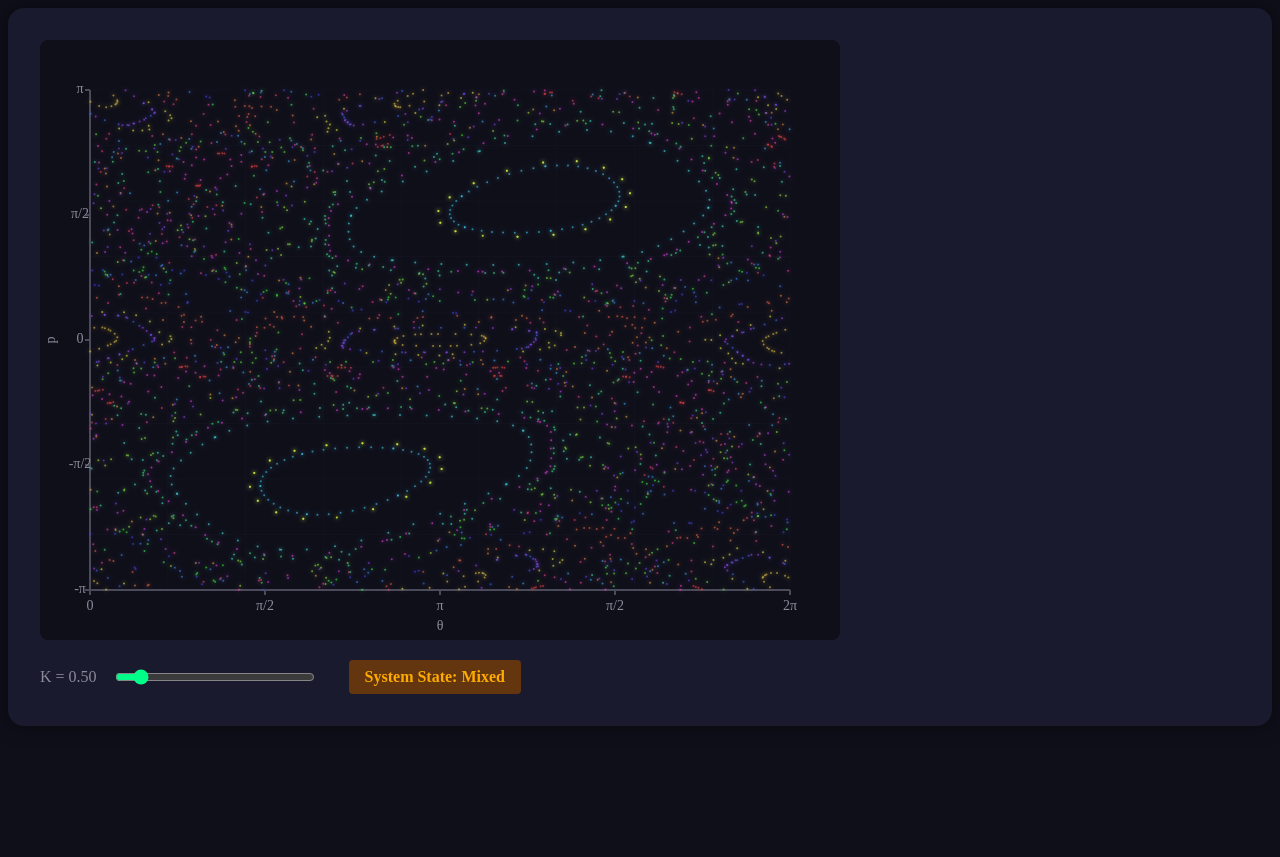
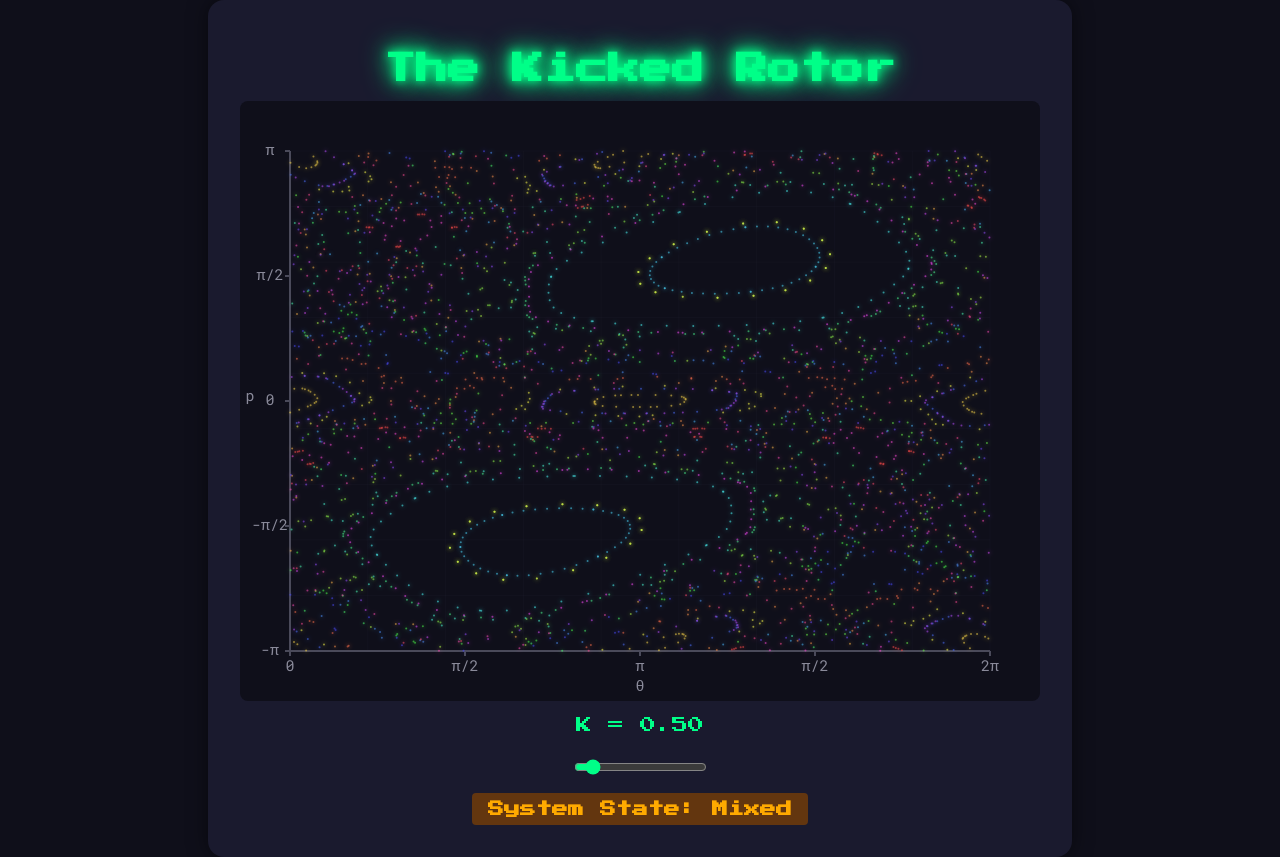
Before and after one commit to IlyaOrson/KickedRotor, a SvelteKit app: page / in a window 1280 px wide. Before the commit the page ends 800 px from the top, so only its background shows below. Built offline with nearby package versions, Linux system fonts and the light colour scheme.

Commit message:
Add title, nicer fonts and make it centered

```diff
--- a/src/routes/+page.svelte
+++ b/src/routes/+page.svelte
@@ -115,6 +115,7 @@
 </script>
 
 <div class="kicked-rotor">
+  <h1 class="title">The Kicked Rotor</h1>
   <div
     class="svg-container"
     onclick={handleCanvasClick}
@@ -167,10 +168,9 @@
     <!-- Axis Labels and Ticks -->
     <text x={WIDTH / 2} y={HEIGHT - 10} class="axis-label">θ</text>
     <text
-      x={15}
+      x={10}
       y={HEIGHT / 2}
-      class="axis-label"
-      transform="rotate(-90, 15, {HEIGHT / 2})">p</text
+      class="axis-label">p</text
     >
 
     <!-- p-axis ticks -->
@@ -180,7 +180,7 @@
       <text
         x={MARGIN - 10}
         {y}
-        class="tick-label"
+        class="tick-label y-axis-label"
         text-anchor="end"
         dominant-baseline="middle"
       >
@@ -203,7 +203,7 @@
       <text
         {x}
         y={HEIGHT - MARGIN + 20}
-        class="tick-label"
+        class="tick-label x-axis-label"
         text-anchor="middle"
       >
         {theta === 0
@@ -236,7 +236,8 @@
 
   <div class="controls">
     <div class="parameter-control">
-      <label for="k-param">K = {k.toFixed(2)}</label>
+      <div class="k-value">K = {k.toFixed(2)}</div>
+      <!-- <label for="k-param">K = {k.toFixed(2)}</label> -->
       <input
         id="k-param"
         type="range"
@@ -259,17 +260,42 @@
 </div>
 
 <style>
+  @import url('https://fonts.googleapis.com/css2?family=Press+Start+2P&display=swap');
+  @import url('https://fonts.googleapis.com/css2?family=Roboto+Mono&display=swap');
+
   .kicked-rotor {
     background: #1a1a2e;
     padding: 2rem;
     border-radius: 1rem;
     box-shadow: 0 0 20px rgba(0, 0, 0, 0.5);
+    display: flex;
+    flex-direction: column;
+    align-items: center;
+    justify-content: center;
+    max-width: 100%;
+    margin: auto;
+  }
+
+  .title {
+    font-family: 'Press Start 2P', cursive;
+    color: #00ff88;
+    text-shadow: 0 0 10px #00ff88, 0 0 20px #00ff88, 0 0 30px #00ff88;
+    margin-bottom: 1rem;
+  }
+
+  .svg-container {
+    width: 100%;
+    max-width: 800px;
+    display: flex;
+    justify-content: center;
   }
 
   .phase-space {
     background: #0f0f1a;
     border-radius: 0.5rem;
     overflow: hidden;
+    width: 100%;
+    height: auto;
   }
 
   .grid-line {
@@ -291,8 +317,14 @@
   .axis-label,
   .tick-label {
     fill: #8a8a9a;
-    font-size: 14px;
+    font-size: 15px;
     text-anchor: middle;
+    font-family: 'Roboto Mono', monospace;
+    user-select: none;
+  }
+
+  .y-axis-label {
+    transform: translateX(-10px);
   }
 
   .trajectory circle {
@@ -310,8 +342,10 @@
   .controls {
     margin-top: 1rem;
     display: flex;
-    gap: 2rem;
+    flex-direction: column;
+    gap: 1rem;
     align-items: center;
+    width: 100%;
   }
 
   .parameter-control {
@@ -319,10 +353,18 @@
     align-items: center;
     gap: 1rem;
     color: #8a8a9a;
+    flex-direction: column;
+  }
+
+  .k-value {
+    font-family: 'Press Start 2P', cursive;
+    color: #00ff88;
+    margin-bottom: 0.5rem;
   }
 
   input[type="range"] {
-    width: 200px;
+    width: 100%;
+    max-width: 200px;
     accent-color: #00ff88;
   }
 
@@ -331,6 +373,8 @@
     border-radius: 0.25rem;
     font-weight: bold;
     transition: all 0.3s;
+    text-align: center;
+    font-family: 'Press Start 2P', cursive;
   }
 
   .regular {
@@ -351,5 +395,10 @@
   :global(body) {
     background: #0f0f1a;
     color: #fff;
+    display: flex;
+    justify-content: center;
+    align-items: center;
+    min-height: 100vh;
+    margin: 0;
   }
 </style>
```
